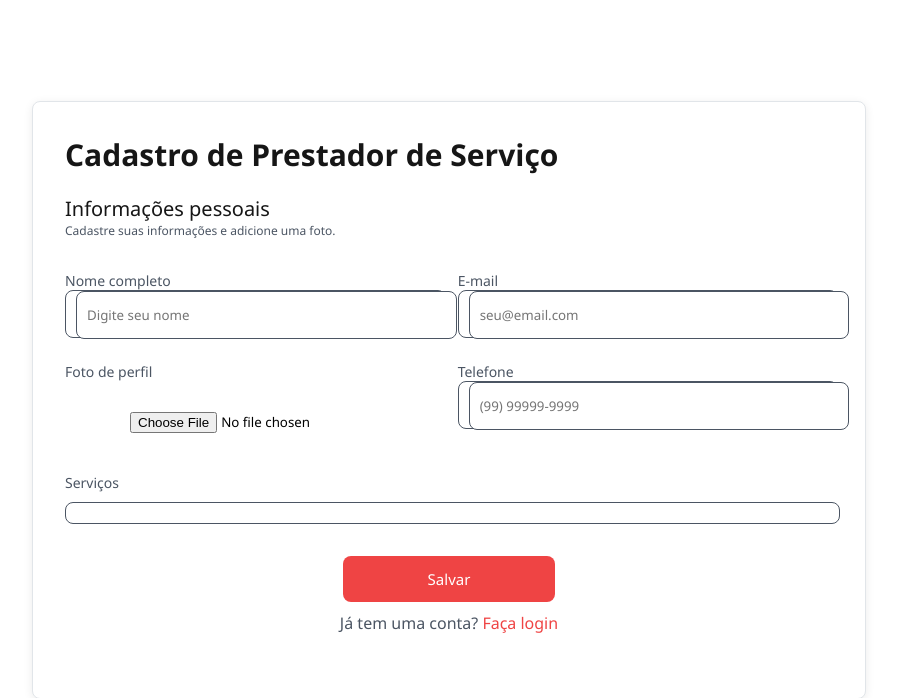
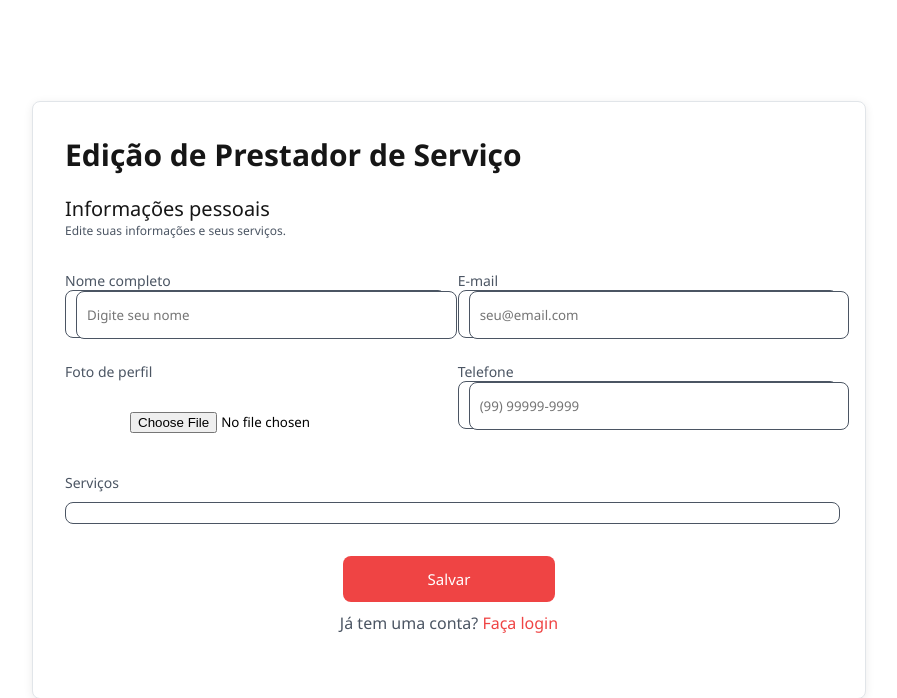
Before and after one commit to Heber-Wl/teste-fullstack-heber, a CakePHP app: the page made by app/View/Admin/editar_prestador.ctp in a window 1280 px wide. Shown: the top 698 px of the page, without its empty margins (191-1088 px from the left). Run offline with PHP 8.4 and a stand-in for CakePHP, Linux system fonts and the light colour scheme; the template is opened without the code that fills it, so the values that code supplies are empty; form fields are guessed from the names that the template uses; some libraries are stand-ins or nearby versions.

Commit message:
fix - ajustes de texto

```diff
--- a/app/View/Admin/editar_prestador.ctp
+++ b/app/View/Admin/editar_prestador.ctp
@@ -15,9 +15,9 @@
     <main class="main">
         <div class="card-login">
             <div class="home">
-                <h1 class="titulo">Cadastro de Prestador de Serviço</h1>
+                <h1 class="titulo">Edição de Prestador de Serviço</h1>
                 <span class="sub-titulo">Informações pessoais</span>
-                <span class="sub-sub-titulo">Cadastre suas informações e adicione uma foto. </span>
+                <span class="sub-sub-titulo">Edite suas informações e seus serviços. </span>
             </div>
             <?= $this->Form->create('Prestador', [
                 'url' => ['controller' => 'admin', 'action' => 'atualizarPrestador'],
--- a/app/webroot/css/paginaInicial.css
+++ b/app/webroot/css/paginaInicial.css
@@ -107,6 +107,7 @@
     border: none;
     padding: 10px 16px;
     border-radius: 8px;
+    text-decoration: none;
 }
 .table.table-striped.table-bordered {
     border-radius: 12px;
```
